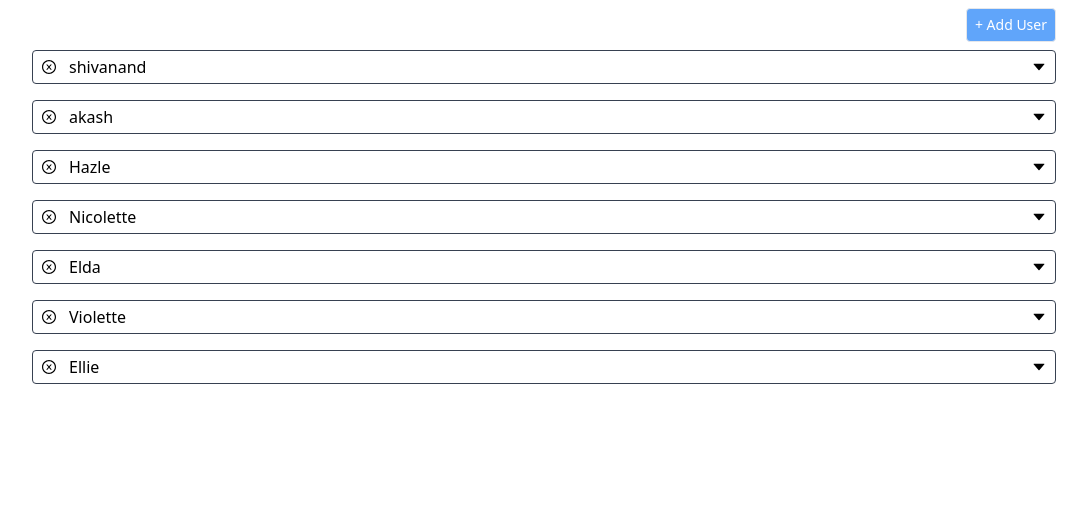
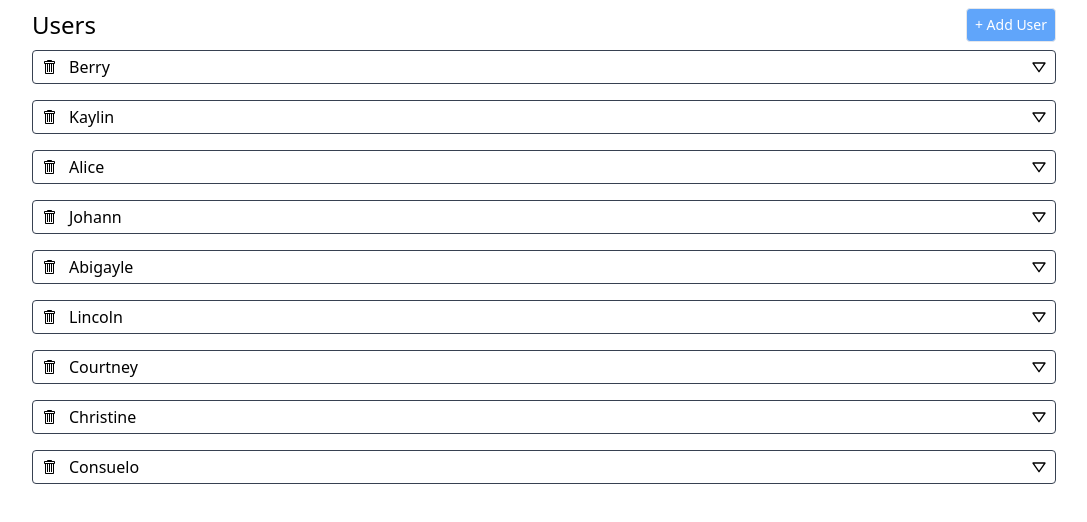
Before and after one commit to Shivanand0297/redux-journey, a React (Create React App) app in the folder 3.redux-media-app/: page / in a window 1280 px wide. Shown: the top 522 px of the page, without its empty margins (96-1183 px from the left). Built offline with nearby package versions, Linux system fonts and the light colour scheme; data requests are answered from the project's data file.

Commit message:
implemented removeUser thunk

```diff
--- a/3.redux-media-app/db.json
+++ b/3.redux-media-app/db.json
@@ -1,32 +1,40 @@
 {
   "users": [
     {
-      "id": 1,
-      "name": "shivanand"
+      "name": "Berry",
+      "id": 1
     },
     {
-      "id": 2,
-      "name": "akash"
+      "name": "Kaylin",
+      "id": 2
     },
     {
-      "name": "Hazle",
+      "name": "Alice",
       "id": 3
     },
     {
-      "name": "Nicolette",
+      "name": "Johann",
       "id": 4
     },
     {
-      "name": "Elda",
+      "name": "Abigayle",
       "id": 5
     },
     {
-      "name": "Violette",
+      "name": "Lincoln",
       "id": 6
     },
     {
-      "name": "Ellie",
+      "name": "Courtney",
       "id": 7
+    },
+    {
+      "name": "Christine",
+      "id": 8
+    },
+    {
+      "name": "Consuelo",
+      "id": 9
     }
   ],
   "albums": [],
--- a/3.redux-media-app/src/components/List.jsx
+++ b/3.redux-media-app/src/components/List.jsx
@@ -1,17 +1,36 @@
-import { AiOutlineCloseCircle, AiOutlineCaretDown } from "react-icons/ai"
+import { AiOutlineLoading3Quarters } from "react-icons/ai";
+import {  BiDownArrow } from "react-icons/bi"
+import { GoTrashcan } from "react-icons/go"
+import useThunk from "../hooks/useThunk";
+import { removeUser } from "../store";
 
 const List = ({user}) => {
+
+  const [ doRemoveUser, isLoading, error ] = useThunk(removeUser)
+
+  const handleDeleteUser = (user) =>{
+    doRemoveUser(user)
+  }
+
   return (
     <div
       className="container mx-auto flex items-center h-6 w-full py-4 px-2 my-2 justify-between gap-4 border border-gray-700 rounded cursor-pointer"
     >
       <div className="flex items-center justify-between gap-3">
-        <AiOutlineCloseCircle />
+        <button
+          onClick={()=>handleDeleteUser(user)}
+          disabled={isLoading}
+        >
+          {isLoading ?
+          <AiOutlineLoading3Quarters className="animate-spin text-red-700" /> :
+          <GoTrashcan />}
+        </button>
         <span>{user.name}</span>
+        {error && "Error deleting user"}
       </div>
 
       <div>
-        <AiOutlineCaretDown />
+        <BiDownArrow />
       </div>
     </div>
   );
--- a/3.redux-media-app/src/components/UserList.jsx
+++ b/3.redux-media-app/src/components/UserList.jsx
@@ -1,5 +1,6 @@
 import { useEffect } from "react";
 import { useSelector } from "react-redux";
+import { AiOutlineLoading3Quarters } from "react-icons/ai";
 
 // async thunk for fetching data
 import { addUser, fetchUsers } from "../store";
@@ -13,9 +14,9 @@ import List from "./List";
 import useThunk from "../hooks/useThunk";
 
 const UserList = () => {
-  const [ doFetchUsers, isLoadingUsers, loadingUserError ] =  useThunk(fetchUsers);
+  const [doFetchUsers, isLoadingUsers, loadingUserError] = useThunk(fetchUsers);
   // to keep track of creating user state
-  const [ doCreateUser, isCreatingUser, creatingUserError ] = useThunk(addUser);
+  const [doCreateUser, isCreatingUser, creatingUserError] = useThunk(addUser);
 
   const { data } = useSelector((state) => {
     return state.user;
@@ -40,35 +41,36 @@ const UserList = () => {
   }, [doFetchUsers]);
 
   const handleAddUser = () => {
-    doCreateUser()
+    doCreateUser();
   };
 
   return (
     <div>
-      {isLoadingUsers ? (
-        <Skeleton times={8} size="h-6 w-4/5" />
-      ) : (
-        <>
-          <div className="flex flex-col justify-start container mx-auto w-4/5 m-2">
-            <div className="flex justify-end">
-              {isCreatingUser ? (
-                "Creating user..."
-              ) : (
-                <button
-                  className="bg-blue-400 border rounded text-white px-2 py-[6px] text-sm"
-                  onClick={handleAddUser}
-                >
-                  + Add User
-                </button>
-              )}
-              {creatingUserError && "error creating user"}
-            </div>
-
+      <div className="flex flex-col justify-start container mx-auto w-4/5 m-2">
+        <div className="flex justify-between items-center">
+          <h1 className="text-2xl">Users</h1>
+          <button
+            className="bg-blue-400 border rounded text-white px-2 py-[6px] text-sm disabled:cursor-not-allowed"
+            onClick={handleAddUser}
+            disabled={isCreatingUser}
+          >
+            {isCreatingUser ? (
+              <AiOutlineLoading3Quarters className="animate-spin text-white text-sm w-[70px] h-[20px]" />
+            ) : (
+              "+ Add User"
+            )}
+          </button>
+          {creatingUserError && "error creating user"}
+        </div>
+        {isLoadingUsers ? (
+          <Skeleton times={9} size="h-6 w-full" />
+        ) : (
+          <>
             {data && data.map((user) => <List key={user.id} user={user} />)}
             <p>{loadingUserError ? "Error Fetching data" : null}</p>
-          </div>
-        </>
-      )}
+          </>
+        )}
+      </div>
     </div>
   );
 };
--- a/3.redux-media-app/src/store/index.js
+++ b/3.redux-media-app/src/store/index.js
@@ -3,10 +3,11 @@ import { userReducer } from "./slices/UserSlice";
 
 export const store = configureStore({
   reducer: {
-    user: userReducer
-  }
-})
+    user: userReducer,
+  },
+});
 
 // find everything that gets exported from thunks/fetchUser and export it from index.js as well
-export * from "./thunks/fetchUsers"
-export * from "./thunks/addUser"
+export * from "./thunks/fetchUsers";
+export * from "./thunks/addUser";
+export * from "./thunks/removeUser";
--- a/3.redux-media-app/src/store/slices/UserSlice.js
+++ b/3.redux-media-app/src/store/slices/UserSlice.js
@@ -1,6 +1,7 @@
 import { createSlice } from "@reduxjs/toolkit";
 import { addUser } from "../thunks/addUser";
 import { fetchUsers } from "../thunks/fetchUsers";
+import { removeUser } from "../thunks/removeUser";
 
 const userSlice = createSlice({
   name: "users",
@@ -42,6 +43,23 @@ const userSlice = createSlice({
       state.isLoading = false;
       state.error = action.error;
     })
+
+    // Note: for removing user
+    builder.addCase(removeUser.pending, (state, action)=>{
+      state.isLoading = true;
+    })
+
+    builder.addCase(removeUser.rejected, (state, action)=>{
+      state.isLoading = false;
+      state.error = action.error;
+    })
+
+    builder.addCase(removeUser.fulfilled, (state, action)=>{
+      state.isLoading = false;
+      // FIXME:
+      console.log(action)
+      state.data = state.data.filter((user)=>(user.id !== action.payload.id))
+    })
   }
 });
 
--- /dev/null
+++ b/3.redux-media-app/src/store/thunks/removeUser.js
@@ -0,0 +1,12 @@
+import { createAsyncThunk } from "@reduxjs/toolkit";
+import axios from "axios";
+
+export const removeUser = createAsyncThunk("user/remove", async (user)=>{
+  const { data } = await axios.delete(`http://localhost:3005/users/${user.id}`);
+
+  // FIXME:
+  // return data;  //json server will return a empty object in response to the successfull request
+  // we need to return a value that we can use in userSlice to update the data[] property
+
+  return user;
+})
```
